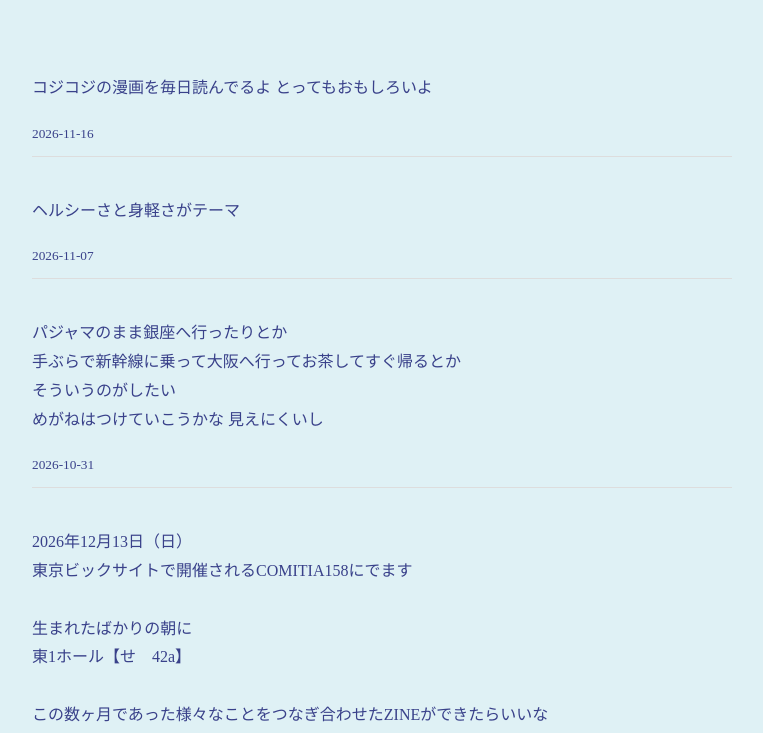
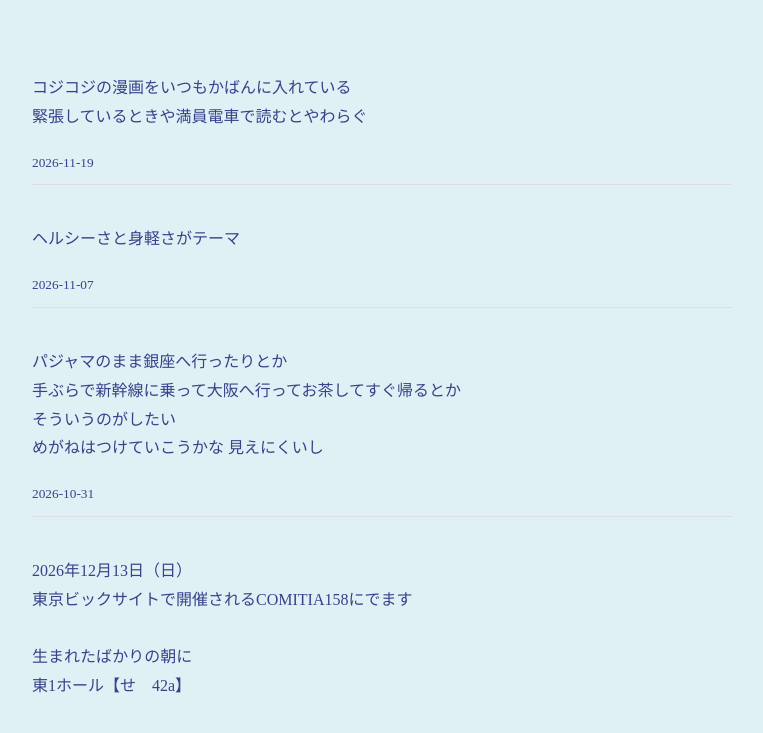
Before and after one commit to seaori/seaori.github.io, a plain HTML site: page log.html in a window 1280 px wide. Shown: the top 733 px of the page, without its empty margins (258-1021 px from the left). Drawn offline with Linux system fonts and the light colour scheme.

Commit message:
Update log.html

```diff
--- a/log.html
+++ b/log.html
@@ -32,8 +32,10 @@
 
 <!-------old-------->
 <div class="entry">
-  <p>コジコジの漫画を毎日読んでるよ とってもおもしろいよ</p>
-    <small class="entry-date">2026-11-16</small>
+  <p>コジコジの漫画をいつもかばんに入れている<br>
+    緊張しているときや満員電車で読むとやわらぐ<br>
+  </p>
+    <small class="entry-date">2026-11-19</small>
 </div>
 
 <div class="entry">
```
